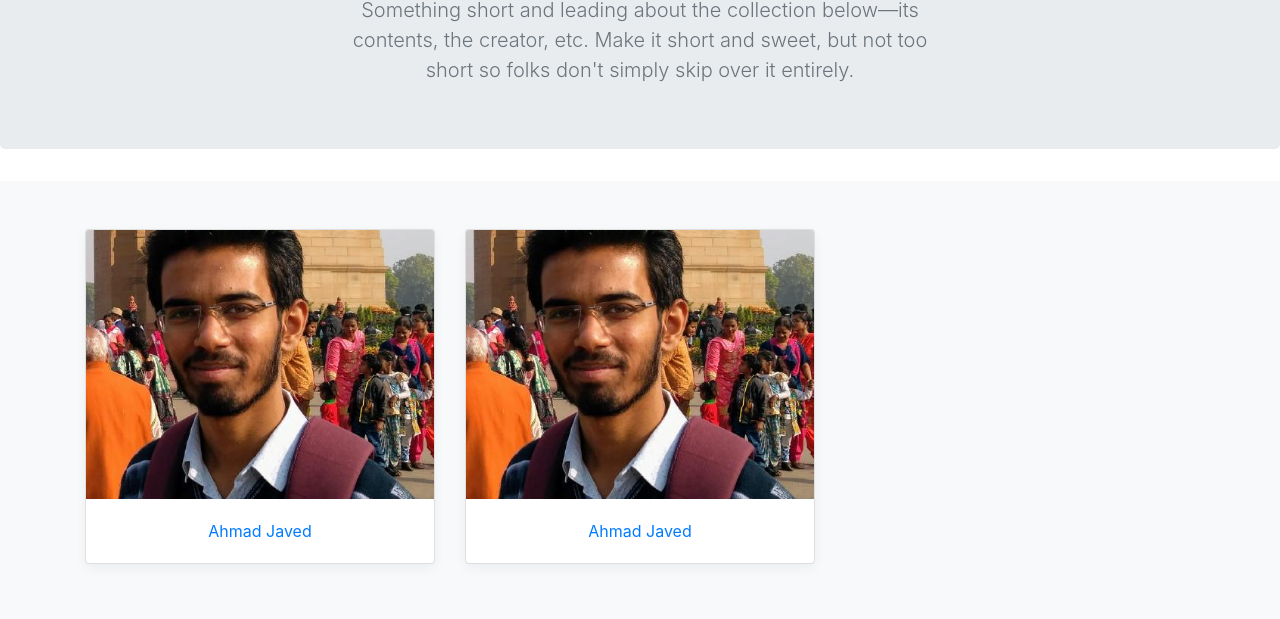
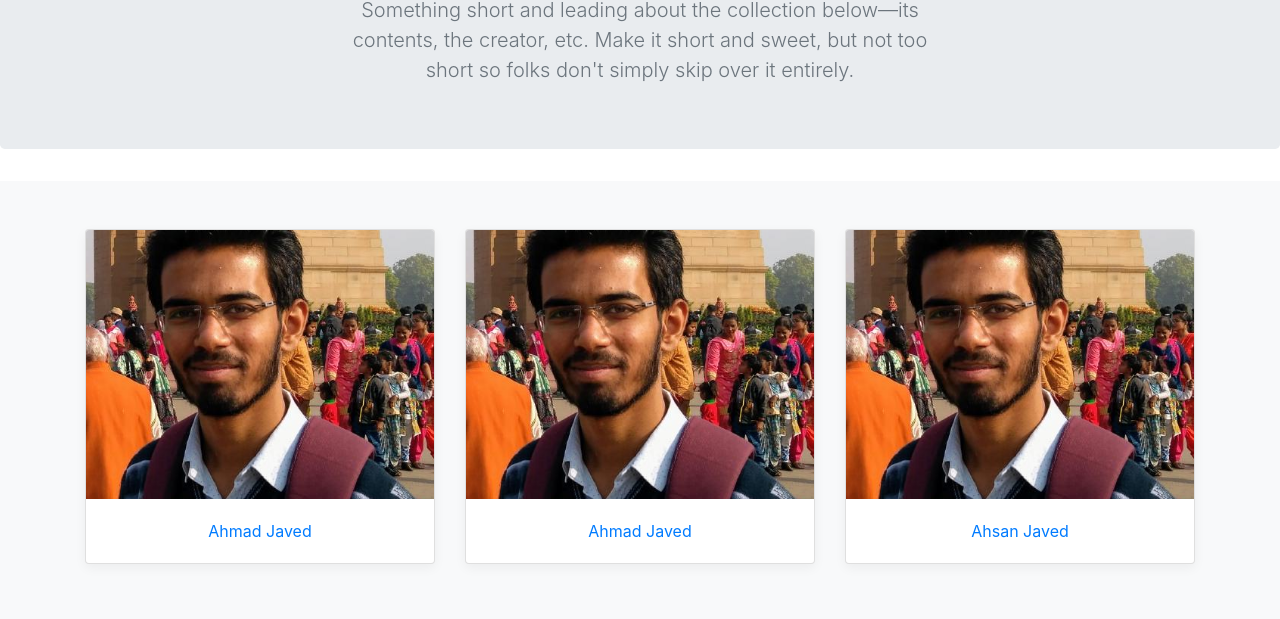
Before and after one commit to ahsanjaved98/Contribute_to_Hacktoberfest19, a plain HTML site: page index.html in a window 1280 px wide. Shown: the part 181-800 px from the top of the page. Drawn offline with nearby package versions, Linux system fonts and the light colour scheme.

Commit message:
Added ahsanjaved98

```diff
--- a/index.html
+++ b/index.html
@@ -65,6 +65,15 @@
                   </div>
                 </div>
               </div>
+            <div class="col-md-4">
+                <div class="card mb-4 box-shadow">
+                  <img class="card-img-top" src="img/ahmadjaved97.jpg" alt="Card image cap">
+                  <div class="card-body">
+                    <p class="card-text text-center"><a href="https://github.com/ahsanjaved98"> Ahsan Javed</a></p>
+
+                  </div>
+                </div>
+            </div>
             <!-- Copy the sample provided below and paste above this comment and then uncomment it -->
             <!-- Also make appropriate changes in the img src and github link -->
             <!-- <div class="col-md-4">
```
